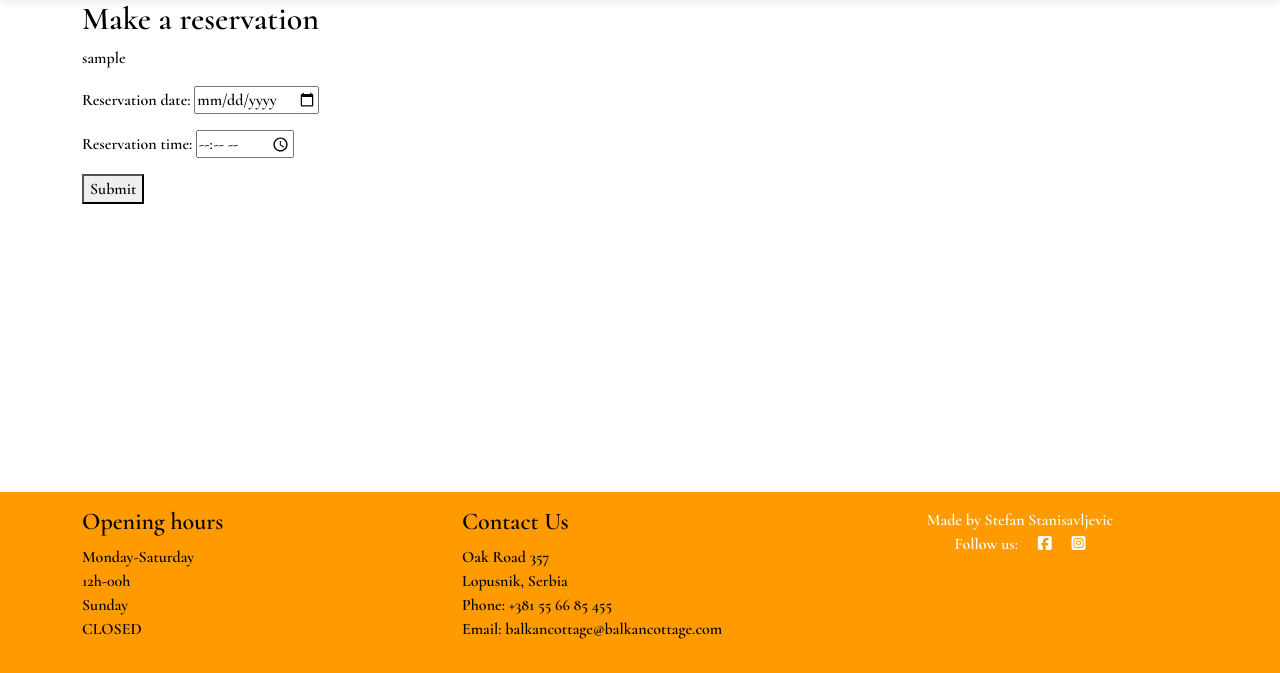
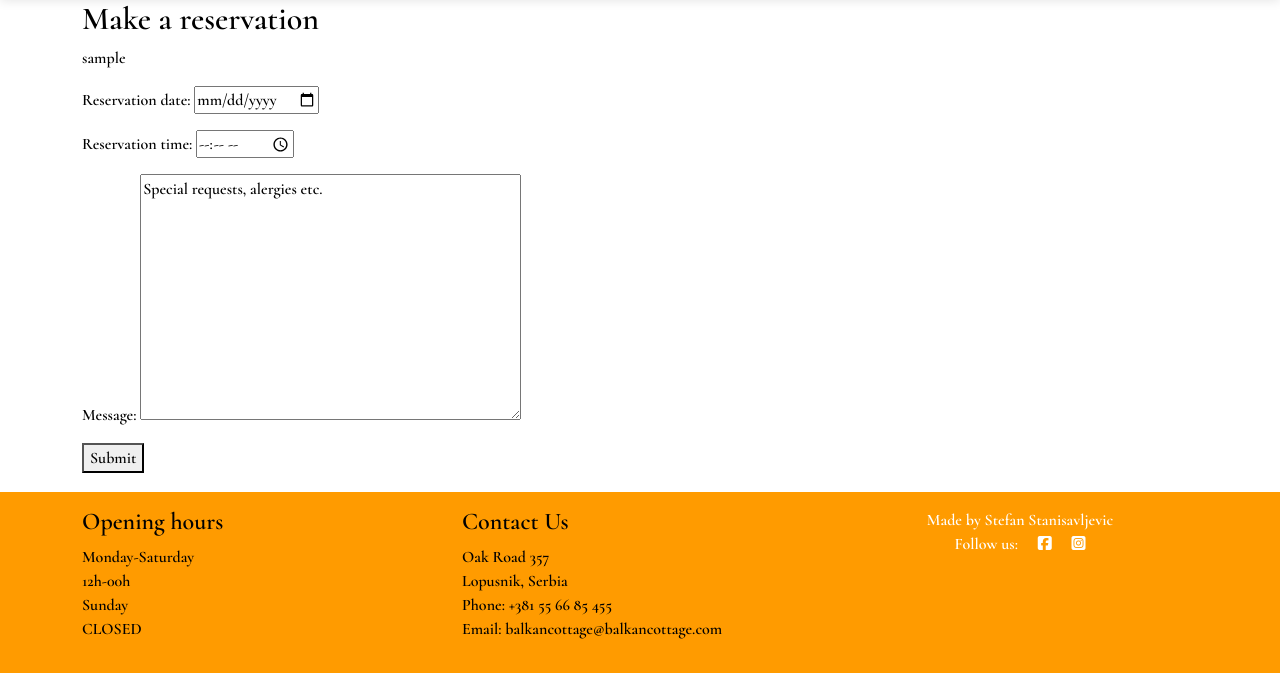
Before and after one commit to 23052015/balkan-cottage, a Django app: page /reservation/ in a window 1280 px wide. Shown: the part 127-800 px from the top of the page. Run offline with Django 3.2, Linux system fonts and the light colour scheme; the visitor is signed in with stand-in values (Sample User, id 1); some libraries are stand-ins or nearby versions.

Commit message:
try to debug my_reservations.html render request/redirect, add messages to model and view.py, adjust the reservations and my reservations html accordingly

```diff
--- a/balkancottageapp/forms.py
+++ b/balkancottageapp/forms.py
@@ -7,8 +7,9 @@ from datetime import datetime, timedelta
 class ReservationTableForm(forms.ModelForm):
     class Meta:
         model = Reservation
-        fields = ['reservation_date', 'reservation_time']
+        fields = ['reservation_date', 'reservation_time', 'message']
         widgets = {
             'reservation_date': forms.DateInput(attrs={'type': 'date'}),
             'reservation_time': forms.TimeInput(attrs={'type': 'time'})
         }
+        message = forms.TextInput()
--- a/balkancottageapp/models.py
+++ b/balkancottageapp/models.py
@@ -38,3 +38,4 @@ class Reservation(models.Model):
     user = models.ForeignKey(User, on_delete=models.CASCADE)
     reservation_date = models.DateField()
     reservation_time = models.TimeField()
+    message = models.TextField(default='Special requests, alergies etc.', max_length=300)
--- a/balkancottageapp/views.py
+++ b/balkancottageapp/views.py
@@ -35,15 +35,16 @@ class CreateReservation(LoginRequiredMixin, View):
             if form.is_valid():
                 reservation_date = form.cleaned_data['reservation_date']
                 reservation_time = form.cleaned_data['reservation_time']
+                message = form.cleaned_data['message']
                 success_msg = self.validate_reservation(request.user, reservation_date, reservation_time)
-                error_msg = self.validate_reservation(request.user, reservation_date, reservation_time)
+                # error_msg = self.validate_reservation(request.user, reservation_date, reservation_time)
                 if success_msg:
-                    reservation = Reservation(user=request.user, reservation_date=reservation_date, reservation_time=reservation_time)
+                    reservation = Reservation(user=request.user, reservation_date=reservation_date, reservation_time=reservation_time, message=message)
                     reservation.save()
                     user_reservations = Reservation.objects.filter(user=request.user)
-                    return redirect('my_reservations.html', {'user_reservations': user_reservations})
+                    return render(request, 'my_reservations.html', {'user_reservations': user_reservations})
                 else:
-                    return render(request, 'reservation.html', {'form': form, 'error_msg': error_msg})
+                    return redirect('reservation.html', {'form': form})
         else:
             form = ReservationTableForm()
         return render(request, 'reservation.html', {'form': form})
--- a/templates/my_reservations.html
+++ b/templates/my_reservations.html
@@ -11,7 +11,7 @@
             {% for reservation in user_reservations %}
 
             <li>
-                Date: {{ reservation.reservation_date }} | Time: {{ reservation.reservation_time }}
+                Date: {{ reservation.reservation_date }} | Time: {{ reservation.reservation_time }} | Time: {{ reservation.message }}
             </li>
 
             {% endfor %}
```
Also changed, not shown: balkancottageapp/migrations/0012_reservation_message.py (added).
